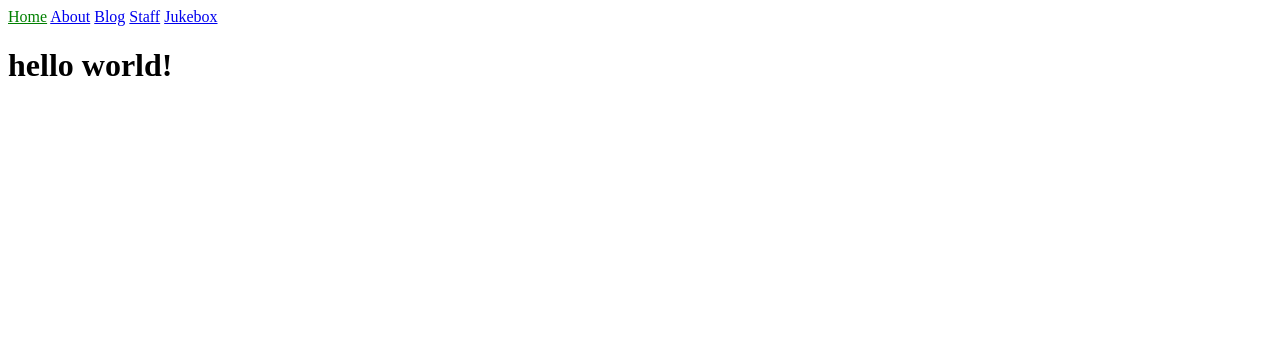
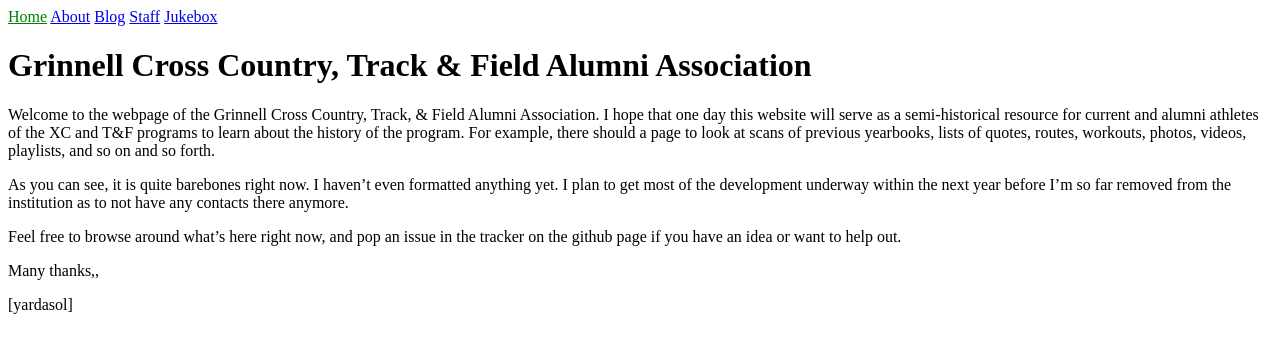
Before and after one commit to yardasol/gxctfaa, a Jekyll site: the page built from index.md, in a window 1280 px wide. Shown: the top 353 px of the page. Built offline with Jekyll 4.4.1, drawn with Linux system fonts in a browser that asks for light colours.

Commit message:
Added more stuff

```diff
--- a/index.html
+++ /dev/null
@@ -1,4 +0,0 @@
----
-title: Home
----
-<h1>{{ "Hello World!" | downcase }}</h1>
--- /dev/null
+++ b/index.md
@@ -0,0 +1,13 @@
+---
+title: GXCTFAA | Grinnell Cross Country, Track & Field Alumni Association
+---
+# Grinnell Cross Country, Track & Field Alumni Association
+Welcome to the webpage of the Grinnell Cross Country, Track, & Field Alumni Association. I hope that one day this website will serve as a semi-historical resource for current and alumni athletes of the XC and T&F programs to learn about the history of the program. For example, there should a page to look at scans of previous yearbooks, lists of quotes, routes, workouts, photos, videos, playlists, and so on and so forth.
+
+As you can see, it is quite barebones right now. I haven't even formatted anything yet. I plan to get most of the development underway within the next year before I'm so far removed from the institution as to not have any contacts there anymore.
+
+Feel free to browse around what's here right now, and pop an issue in the tracker on the github page if you have an idea or want to help out.
+
+Many thanks,,
+
+[yardasol]
```
Also changed, not shown: _includes/spotifyplaylist.html (+4 -4 lines).
